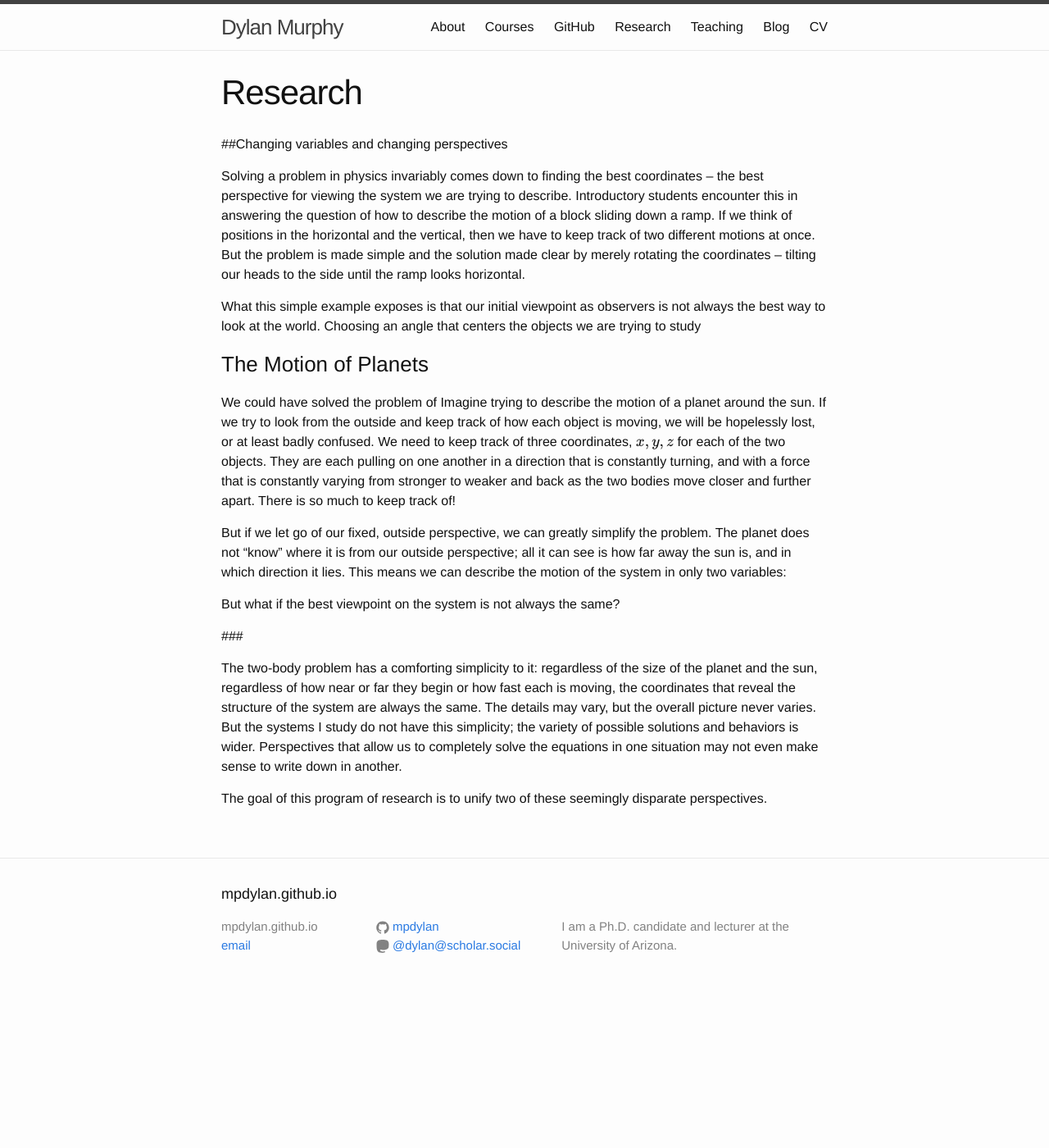
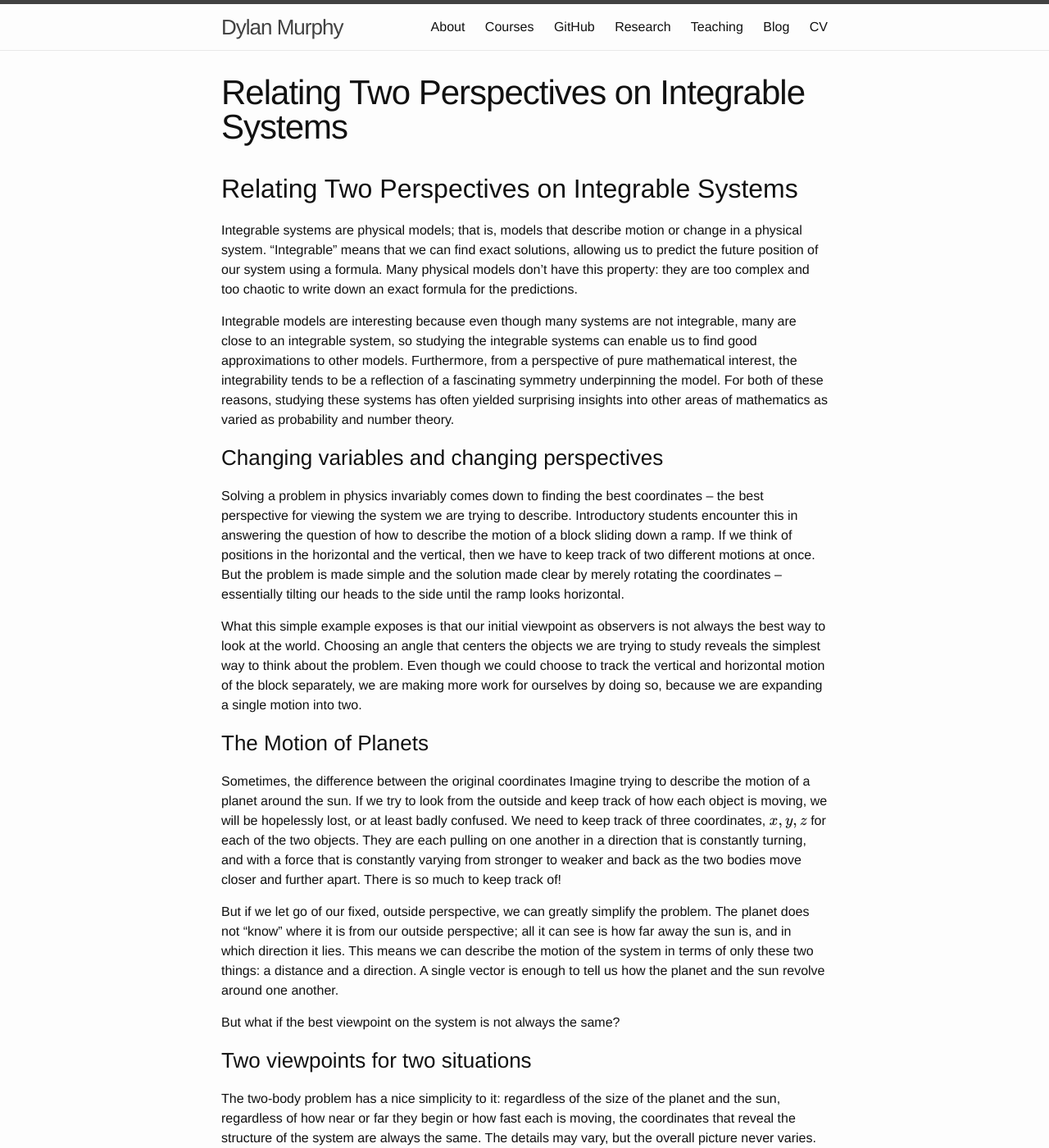
Before and after one commit to mpdylan/mpdylan.github.io, a Jekyll site: the page built from nontechnical.md, in a window 1280 px wide and 1400 px high. Shown: the whole window at 82% size. Built offline with Jekyll 4.4.1, drawn with Linux system fonts in a browser that asks for light colours; formulas are drawn with MathJax 3; some of the changed text lies outside the part shown.

Commit message:
nontechnical piece

```diff
--- a/nontechnical.md
+++ b/nontechnical.md
@@ -1,23 +1,34 @@
 ---
 layout: page
-title: Research
-category: none
-permalink: /research/nontech
+title: Relating Two Perspectives on Integrable Systems
+category: posts
+permalink: /posts/nontech1
 ---
 
-##Changing variables and changing perspectives
+## Relating Two Perspectives on Integrable Systems
+
+Integrable systems are physical models; that is, models that describe motion or change in a physical system.
+"Integrable" means that we can find exact solutions, allowing us to predict the future position of our system using a formula.
+Many physical models don't have this property: they are too complex and too chaotic to write down an exact formula for the predictions.
+
+Integrable models are interesting because even though many systems are not integrable, many are close to an integrable system, so studying the integrable systems can enable us to find good approximations to other models.
+Furthermore, from a perspective of pure mathematical interest, the integrability tends to be a reflection of a fascinating symmetry underpinning the model.
+For both of these reasons, studying these systems has often yielded surprising insights into other areas of mathematics as varied as probability and number theory.
+
+### Changing variables and changing perspectives
 
 Solving a problem in physics invariably comes down to finding the best coordinates -- the best perspective for viewing the system we are trying to describe.
 Introductory students encounter this in answering the question of how to describe the motion of a block sliding down a ramp.
 If we think of positions in the horizontal and the vertical, then we have to keep track of two different motions at once.
-But the problem is made simple and the solution made clear by merely rotating the coordinates -- tilting our heads to the side until the ramp looks horizontal.
+But the problem is made simple and the solution made clear by merely rotating the coordinates -- essentially tilting our heads to the side until the ramp looks horizontal.
 
 What this simple example exposes is that our initial viewpoint as observers is not always the best way to look at the world.
-Choosing an angle that centers the objects we are trying to study
+Choosing an angle that centers the objects we are trying to study reveals the simplest way to think about the problem.
+Even though we could choose to track the vertical and horizontal motion of the block separately, we are making more work for ourselves by doing so, because we are expanding a single motion into two.
 
 ### The Motion of Planets
 
-We could have solved the problem of
+Sometimes, the difference between the original coordinates
 Imagine trying to describe the motion of a planet around the sun.
 If we try to look from the outside and keep track of how each object is moving, we will be hopelessly lost, or at least badly confused.
 We need to keep track of three coordinates, \\(x, y, z\\) for each of the two objects.
@@ -26,20 +37,32 @@ There is so much to keep track of!
 
 But if we let go of our fixed, outside perspective, we can greatly simplify the problem.
 The planet does not "know" where it is from our outside perspective; all it can see is how far away the sun is, and in which direction it lies.
-This means we can describe the motion of the system in only two variables:
-
+This means we can describe the motion of the system in terms of only these two things: a distance and a direction.
+A single vector is enough to tell us how the planet and the sun revolve around one another.
 
 But what if the best viewpoint on the system is not always the same?
 
-###
+### Two viewpoints for two situations
 
-
-
-The two-body problem has a comforting simplicity to it: regardless of the size of the planet and the sun, regardless of how near or far they begin or how fast each is moving, the coordinates that reveal the structure of the system are always the same.
+The two-body problem has a nice simplicity to it: regardless of the size of the planet and the sun, regardless of how near or far they begin or how fast each is moving, the coordinates that reveal the structure of the system are always the same.
 The details may vary, but the overall picture never varies.
-But the systems I study do not have this simplicity; the variety of possible solutions and behaviors is wider.
+But many systems do not have this simplicity; the variety of possible solutions and behaviors is wider.
 Perspectives that allow us to completely solve the equations in one situation may not even make sense to write down in another.
 
+The integrable systems I study model waves, either in a fluid (such as water) or traveling through a crystal (where the wave takes the form of individual atoms pushing and pulling on one another).
+These waves can travel in the form of an individual "pulse" moving through space, or as a repeating pattern that continually oscillates back and forth, repeating the same waveforms over and over -- called a periodic solution.
+Of course, other waves can exist between these two extremes, but these extremes are the simplest to consider.
 
+As you might expect, the best viewpoint for each of these is different.
+When we are describing the motion of an individual pulse, we need to track how big the pulse is, how quickly it moves, and in what direction.
+This means our coordinates point like an arrow through the space of possible wave pulses, telling us how our particular pulse moves.
+In the other extreme, we keep track of how the wave repeats, so we need coordinates that cycle through the same positions; like a series of clocks that move at different speeds.
+These clocks fall out of sync with one another immediately, but if we wait long enough, they eventually all circle back to the starting point
 
 The goal of this program of research is to unify two of these seemingly disparate perspectives.
+The basic idea of how to do this is to take a repeating wave and stretch it out longer and longer by pulling the peaks of the wave apart, until each peak looks just like a single pulse that is separated from all the others.
+When we do this, we see the "clocks" expand so that each one takes longer to run all the way around.
+As we go further and further, the fact that the motion is cyclical becomes less and less significant.
+As a result, the motion looks less and less like a cycle and more like motion in a straight direction -- exactly the situation with the pulse waves!
+So, we are able to interpret the coordinates of a pulse wave as being made up of a combination of the cyclical coordinates, stretched out to infinite length.
+This gives us a way to better understand the system on both ends, by bringing insight from each method to bear on the other.
```
Also changed, not shown: research.md (+2 -0 lines).
